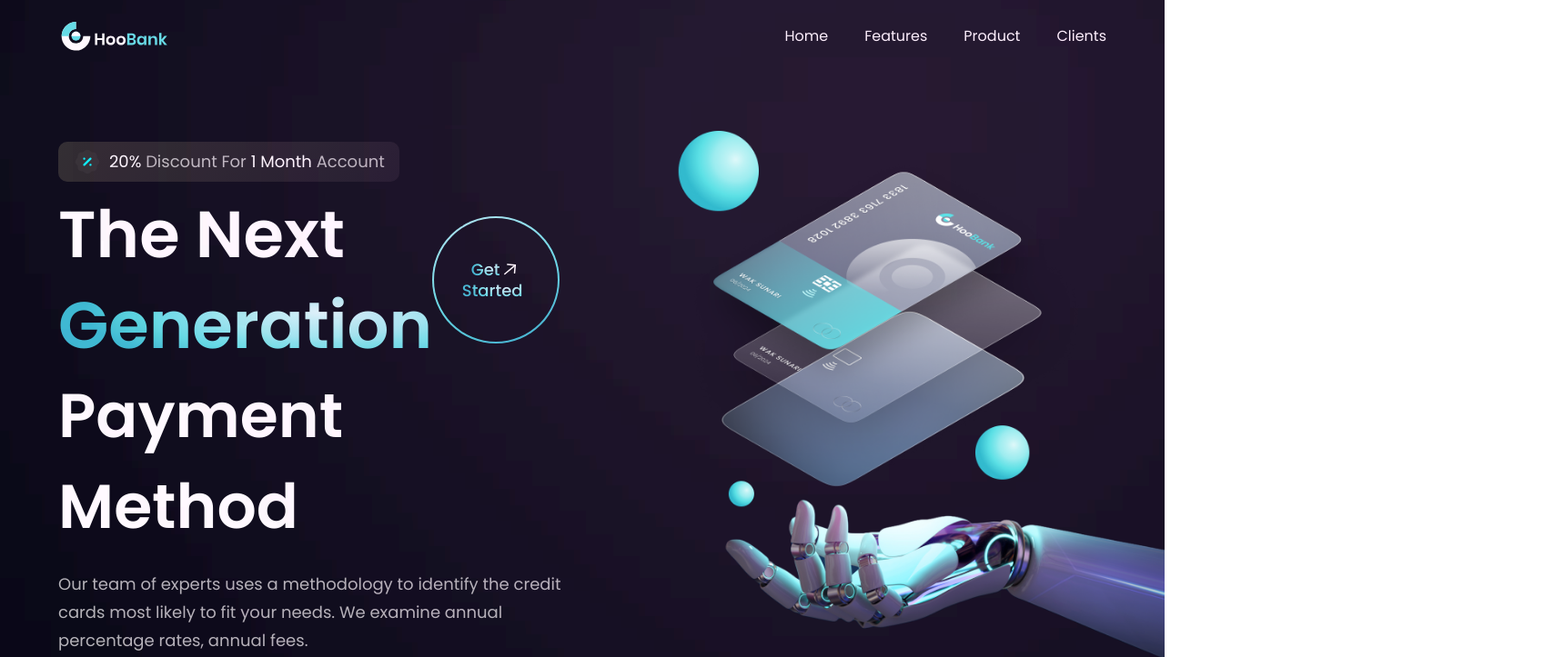
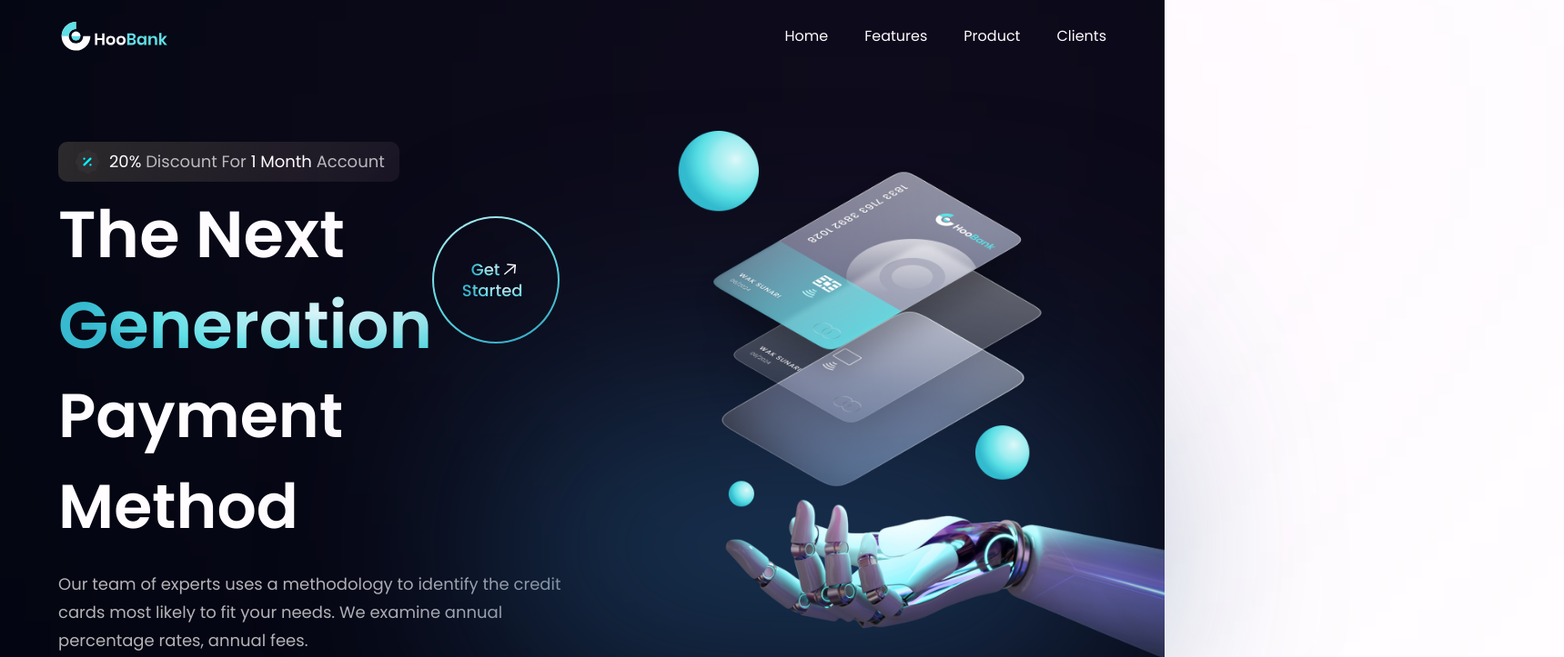
Before and after one commit to durveshramane26/Bank_modern_app, a React (Vite) app: page / in a window 1280 px wide. Shown: the top 723 px of the page at 91% size, 1719 px wide, since content can reach past the window. Built offline with nearby package versions, Linux system fonts and the light colour scheme.

Commit message:
Added color gradient

```diff
--- a/src/components/Hero.jsx
+++ b/src/components/Hero.jsx
@@ -36,8 +36,8 @@
         <div>
             <img src={robot} alt='billing' className='w-[100%] h-[100%] relative z-[5]'  />
             <div className='absolute z-[0] w-[40%] h-[35%] top-0 pink__gradient'/>
-            <div className='absolute z-[0] w-[40%] h-[35%] top-0 pink__gradient'/>
-            <div className='absolute z-[0] w-[40%] h-[35%] top-0 pink__gradient'/>
+            <div className='absolute z-[1] w-[80%] h-[80%] rounded-full bottom-40 white_gradient'/>
+            <div className='absolute z-[0] w-[50%] h-[50%] right-20 bottom-20 blue__gradient'/>
         </div>
      </section>
   )
```
